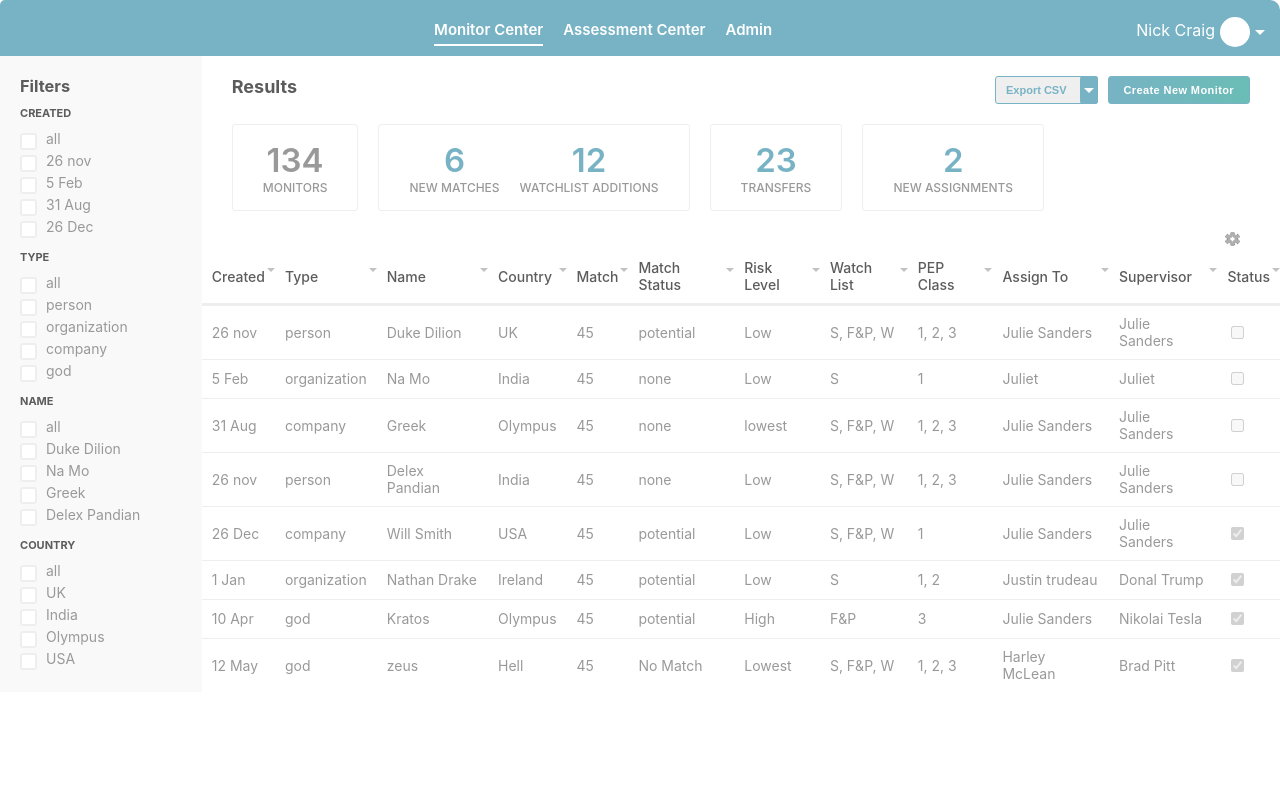
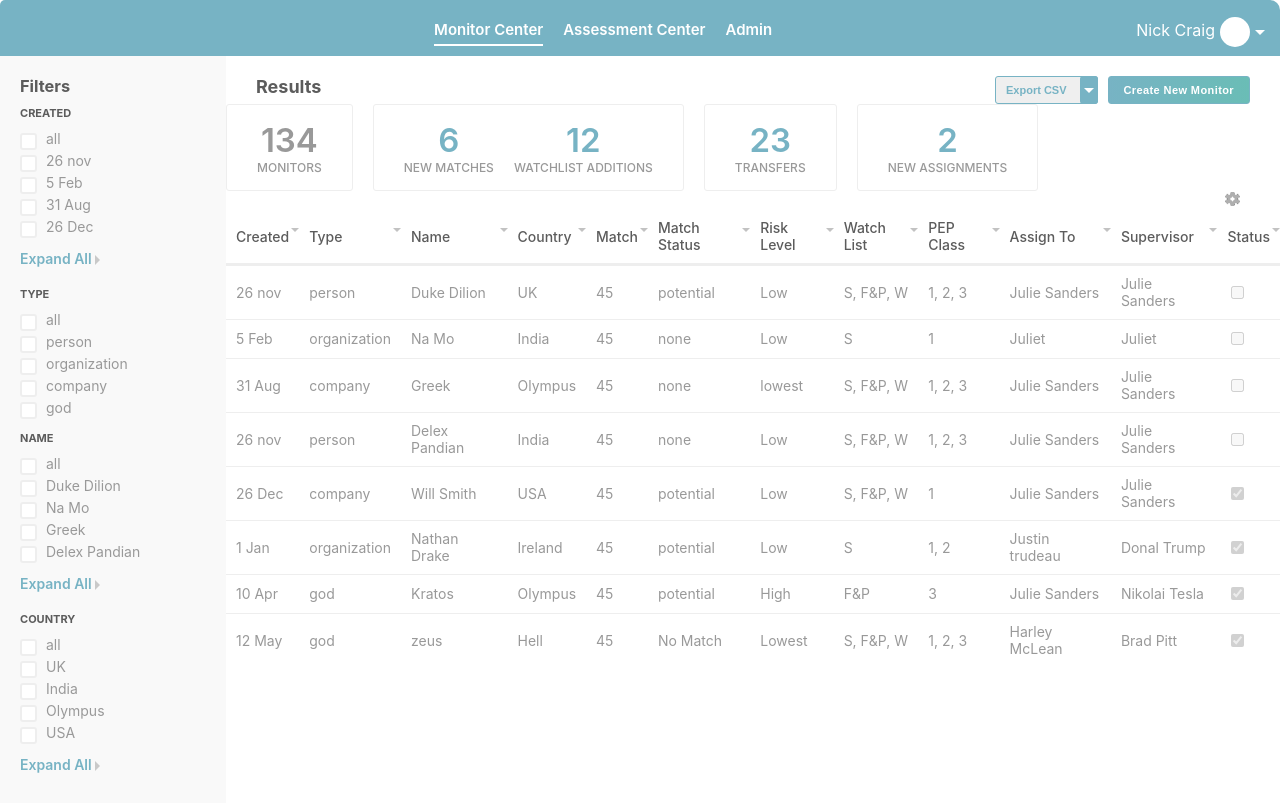
Before and after one commit to grimstroke/dreamlabs-dashboard, a React (Create React App) app: page / in a window 1280 px wide. Built offline with nearby package versions, Linux system fonts and the light colour scheme.

Commit message:
some css and added show/hide extra filters

```diff
--- a/src/common/variables.scss
+++ b/src/common/variables.scss
@@ -7,5 +7,6 @@ $text-gray: #999999;
 $table-gray-text: #696969;
 $border-gray: #eeeeee;
 $scroll-thumb: #c2c2c2;
+$filter-gray: #c9c9c9;
 $scroll-track: #efefef;
 $filter-bg: #f9f9f9;
--- a/src/components/dashboard/Dashboard.js
+++ b/src/components/dashboard/Dashboard.js
@@ -106,8 +106,10 @@ class Dashboard extends React.Component {
   };
 
   setFilter = (type, value, e) => {
+    const { filterList } = this.state;
+
+    console.log(filterList);
     if (type && value && e) {
-      const { filterList } = this.state;
       if (e.target.checked) {
         if (value !== 'all') {
           const index = filterList[type].activeFilters.indexOf('all');
@@ -124,8 +126,11 @@ class Dashboard extends React.Component {
           filterList[type].activeFilters.splice(index, 1);
         }
       }
-      this.setState({
+
+      this.setState(() => {
+        return {
           filterList,
+        };
       });
       this.filterMonitors();
     }
@@ -136,7 +141,7 @@ class Dashboard extends React.Component {
     const { filterList } = this.state;
     const keys = this.getKeys();
     keys.map((key) => {
-      filterList[key].filterLength = this.state.filterLength;
+      // filterList[key].filterLength = this.state.filterLength;
       if (filterList[key].activeFilters.length !== 0) {
         hasFilter = true;
       }
@@ -169,6 +174,7 @@ class Dashboard extends React.Component {
         tempMonitorArray.push(tempMonitor);
         return tempMonitor;
       });
+
       this.setState(() => {
         return { monitors: tempMonitorArray };
       });
@@ -200,6 +206,7 @@ class Dashboard extends React.Component {
   toggleSortOptions = (key) => {
     const newVisibleSortHeader = this.state.visibleSortHeader;
     newVisibleSortHeader[key].isVisible = !newVisibleSortHeader[key].isVisible;
+
     this.setState(() => {
       return { visibleSortheader: newVisibleSortHeader };
     });
@@ -284,13 +291,34 @@ class Dashboard extends React.Component {
     });
   };
 
-  specificToggleHeader(key) {
+  specificToggleHeader = (key) => {
     const newVisibleHeader = this.state.visibleheader;
     newVisibleHeader[key].isVisible = !newVisibleHeader[key].isVisible;
+
     this.setState(() => {
       return { visibleheader: newVisibleHeader };
     });
+  };
+
+  showAllFilter = (key) => {
+    const { filterList } = this.state;
+    if (filterList[key]) {
+      filterList[key].filterLength = filterList[key].length;
     }
+
+    this.setState(() => {
+      return { filterList };
+    });
+  };
+
+  showDefaultFilter = (key) => {
+    const { filterList } = this.state;
+    filterList[key].filterLength = this.state.filterLength;
+
+    this.setState(() => {
+      return { filterList };
+    });
+  };
 
   render() {
     return (
@@ -299,6 +327,9 @@ class Dashboard extends React.Component {
           filters={this.state.filterList}
           setFilter={this.setFilter}
           monitorKeys={this.getKeys()}
+          showAllFilter={this.showAllFilter}
+          showDefaultFilter={this.showDefaultFilter}
+          defaultFilterLength={this.state.filterLength}
         />
         <div className={cx(styles['dashboard-table-container'])}>
           <DashboardHeader />
@@ -318,12 +349,14 @@ class Dashboard extends React.Component {
               </div>
             ) : null}
           </div>
+          <div className={cx(styles['overflow-table'])}>
             <table>
               <thead className={cx(styles['table-head'])}>
                 <tr>{this.getHeaders()}</tr>
               </thead>
               <tbody>{this.getRowData()}</tbody>
             </table>
+          </div>
         </div>
       </div>
     );
--- a/src/components/dashboard/dashboard.module.scss
+++ b/src/components/dashboard/dashboard.module.scss
@@ -3,7 +3,10 @@
   font-size: 14px;
   display: flex;
   .dashboard-table-container {
-    width: 100%;
+    width: 85%;
+  }
+  .overflow-table {
+    overflow-x: scroll;
   }
   .icon-container {
     text-align: right;
@@ -127,6 +130,9 @@
         z-index: 1;
         .sort-item {
           padding: 10px;
+          color: #5c5c5c;
+          border-bottom: 1px solid $border-gray;
+          min-width: 100px;
           color: $text-black;
           &:hover {
             color: $primary-color;
--- a/src/components/dashboard/dashboardHeader.module.scss
+++ b/src/components/dashboard/dashboardHeader.module.scss
@@ -58,7 +58,7 @@
 }
 .dashboard-flex-box {
   display: flex;
-  padding: 20px 30px;
+  flex-wrap: wrap;
   column-gap: 20px;
   .dashboard-item-outer {
     display: flex;
@@ -90,9 +90,11 @@
 }
 @media only screen and (max-width: 1000px) {
   .dashboard-flex-box {
-    width: 100%;
+    row-gap: 20px;
+    padding: 20px 30px;
     .dashboard-item-outer {
       flex-grow: 1;
+      justify-content: center;
     }
   }
 }
--- a/src/components/dashboard/filter/Filter.js
+++ b/src/components/dashboard/filter/Filter.js
@@ -1,3 +1,5 @@
+/* eslint-disable jsx-a11y/click-events-have-key-events */
+/* eslint-disable jsx-a11y/no-static-element-interactions */
 /* eslint-disable react/destructuring-assignment */
 import React from 'react';
 import { connect } from 'react-redux';
@@ -5,10 +7,40 @@ import cx from 'classnames';
 import styles from './Filter.module.scss';
 
 class Filter extends React.Component {
+  showOrExpand = (key) => {
+    if (
+      this.props.filters[key].length >
+        this.props.filters[key].filterLength + 1 ||
+      this.props.filters[key].filterLength !== this.props.defaultFilterLength
+    ) {
+      return this.props.filters[key].filterLength ===
+        this.props.defaultFilterLength ? (
+        <div
+          onClick={() => {
+            this.props.showAllFilter(key);
+          }}
+          className={cx(styles['filter-item-expand'])}
+        >
+          Expand All
+        </div>
+      ) : (
+        <div
+          onClick={() => {
+            this.props.showDefaultFilter(key);
+          }}
+          className={cx(styles[('filter-item-expand', 'filter-less')])}
+        >
+          Show less
+        </div>
+      );
+    }
+    return null;
+  };
+
   getFilterRows = () => {
     return this.props.monitorKeys.map((key, keyIndex) => {
       return (
-        keyIndex <= 4 &&
+        keyIndex <= this.props.filters[key].filterLength &&
         typeof this.props.filters[key][1] !== 'boolean' &&
         key !== 'match' && (
           <div key={key} className={cx(styles['filter-items-container'])}>
@@ -40,6 +72,7 @@ class Filter extends React.Component {
                 )
               );
             })}
+            {this.showOrExpand(key)}
           </div>
         )
       );
--- a/src/components/dashboard/filter/Filter.module.scss
+++ b/src/components/dashboard/filter/Filter.module.scss
@@ -10,6 +10,25 @@
 }
 .filter-items-container {
   display: block;
+  .filter-item-expand,
+  .filter-less {
+    color: $primary-color;
+    font-size: 14px;
+    font-weight: 600;
+    position: relative;
+    display: inline-block;
+    cursor: pointer;
+    margin: 10px 0;
+    &::after {
+      content: '';
+      border: solid 5px transparent;
+      border-left: solid 5px $filter-gray;
+      position: absolute;
+      right: -13px;
+      top: 5px;
+      z-index: 1;
+    }
+  }
   h3 {
     text-transform: uppercase;
     color: $text-black;
@@ -19,6 +38,7 @@
   }
   label {
     color: $text-gray;
+    cursor: pointer;
     &:hover {
       color: $primary-color;
       text-shadow: 0 0 0.65px $primary-color, 0 0 0.65px $primary-color;
```
Lines whose indentation alone changed are shown as unchanged.
